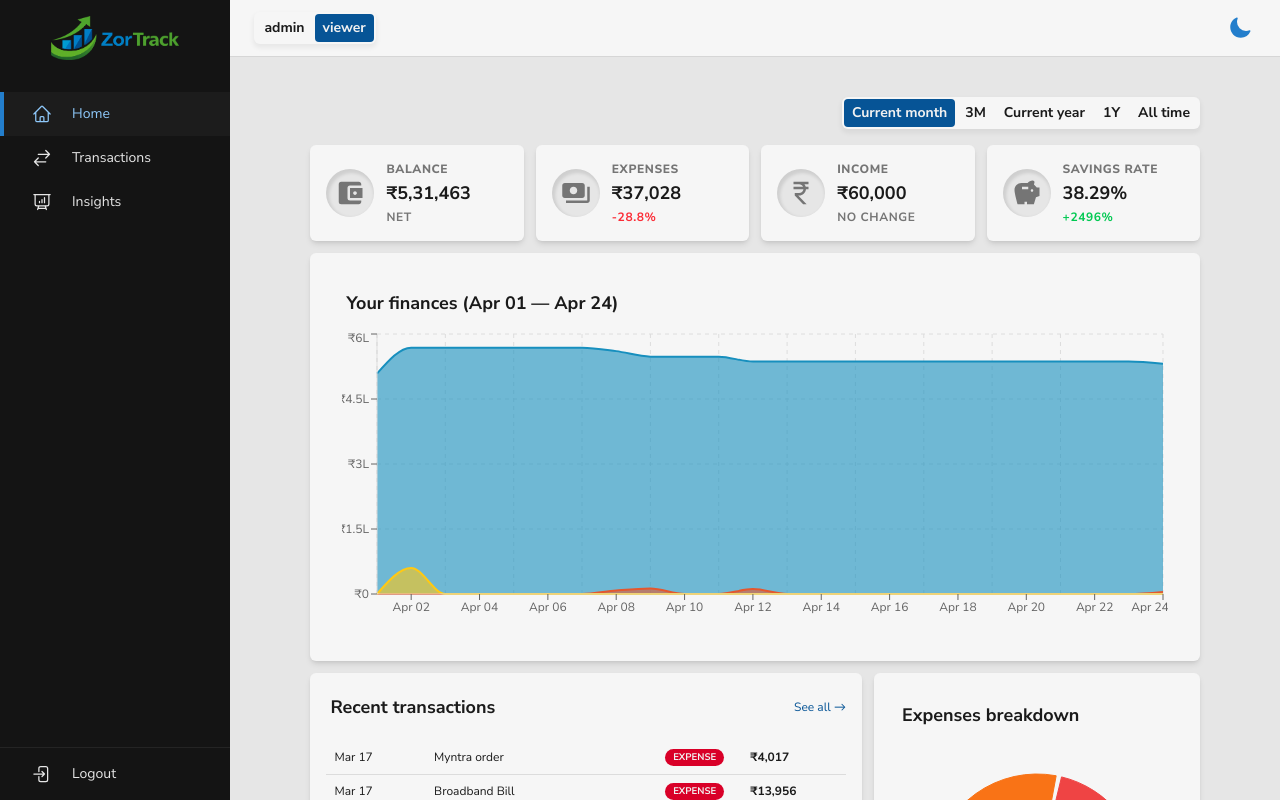
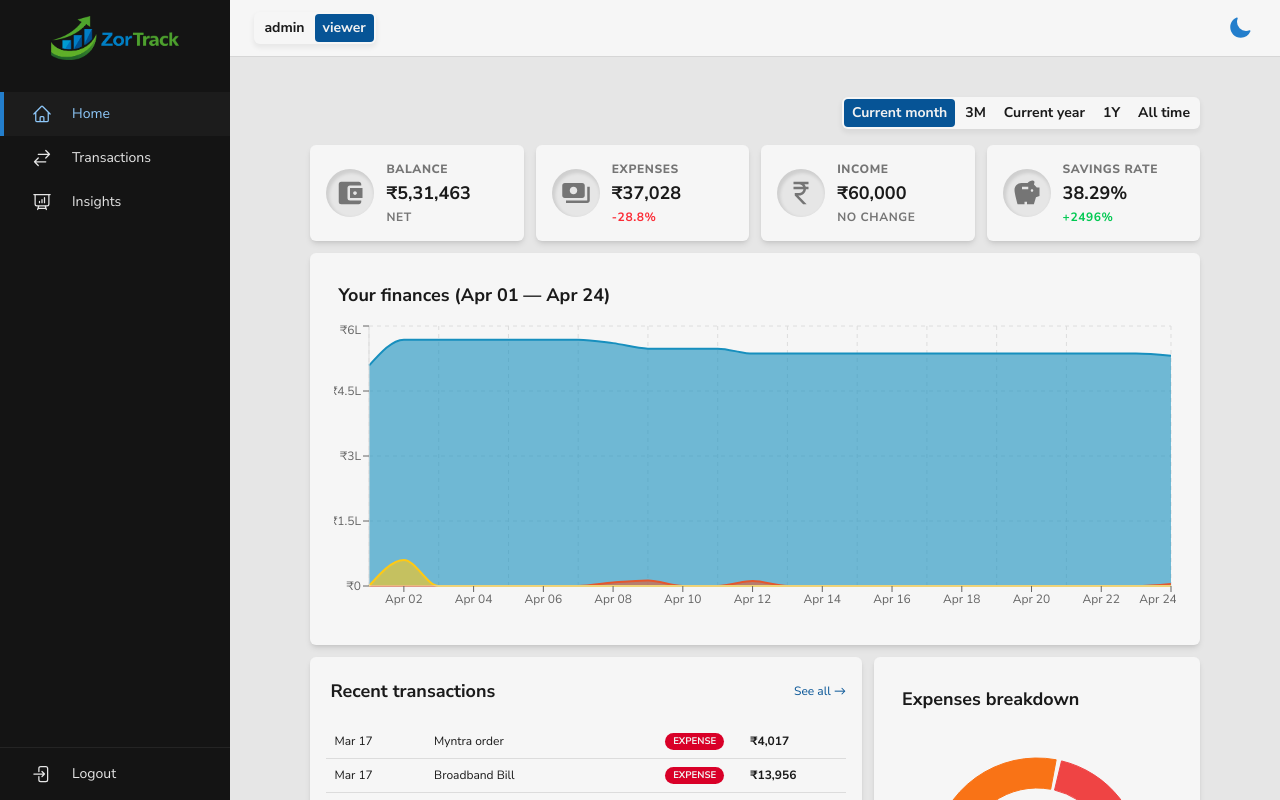
Before and after one commit to rishikesh-negi/fintracker-dashboard, a React (Vite) app: page /dashboard in a window 1280 px wide. Built offline with nearby package versions, Linux system fonts and the light colour scheme.

Commit message:
Fixed padding for bigger screens

```diff
--- a/src/components/FinancesChart.tsx
+++ b/src/components/FinancesChart.tsx
@@ -37,7 +37,7 @@ export default function FinancesChart({ chartData }: FinanceChartProps) {
   const axesFontSize = window.innerWidth > 768 ? 12 : 10;
 
   return (
-    <div className="col-span-full flex flex-col gap-2 w-full p-2 sm:p-4 lg:p-6 xl:p-8 rounded-md bg-component-bg shadow-md">
+    <div className="col-span-full flex flex-col gap-2 w-full p-2 sm:p-4 lg:p-6 rounded-md bg-component-bg shadow-md">
       <h4 className="text-xs sm:text-sm md:text-md lg:text-lg font-semibold lg:font-bold p-1">
         {chartData.length
           ? `Your finances (${chartData[0].label} — ${chartData.at(-1)?.label})`
```
